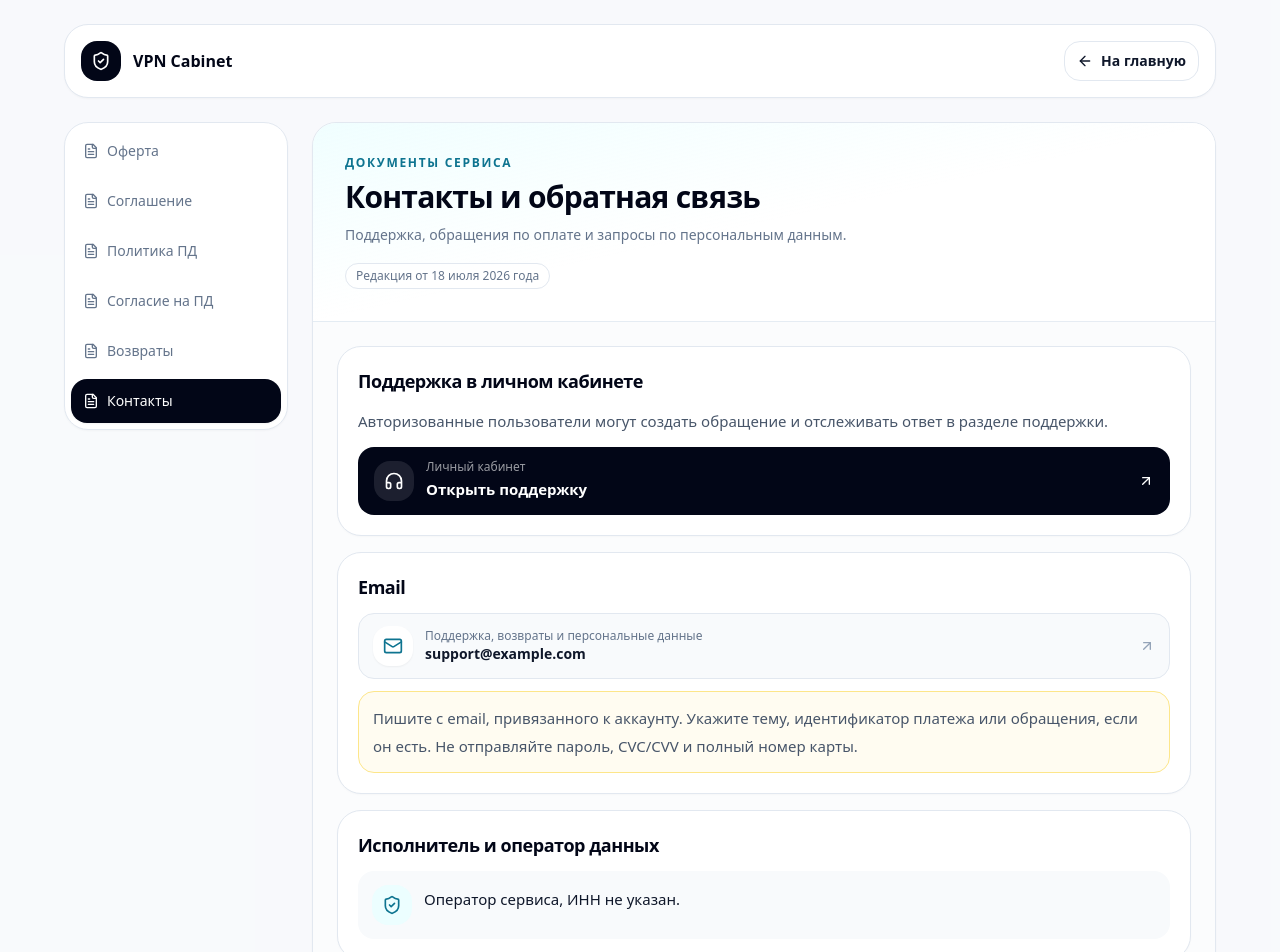
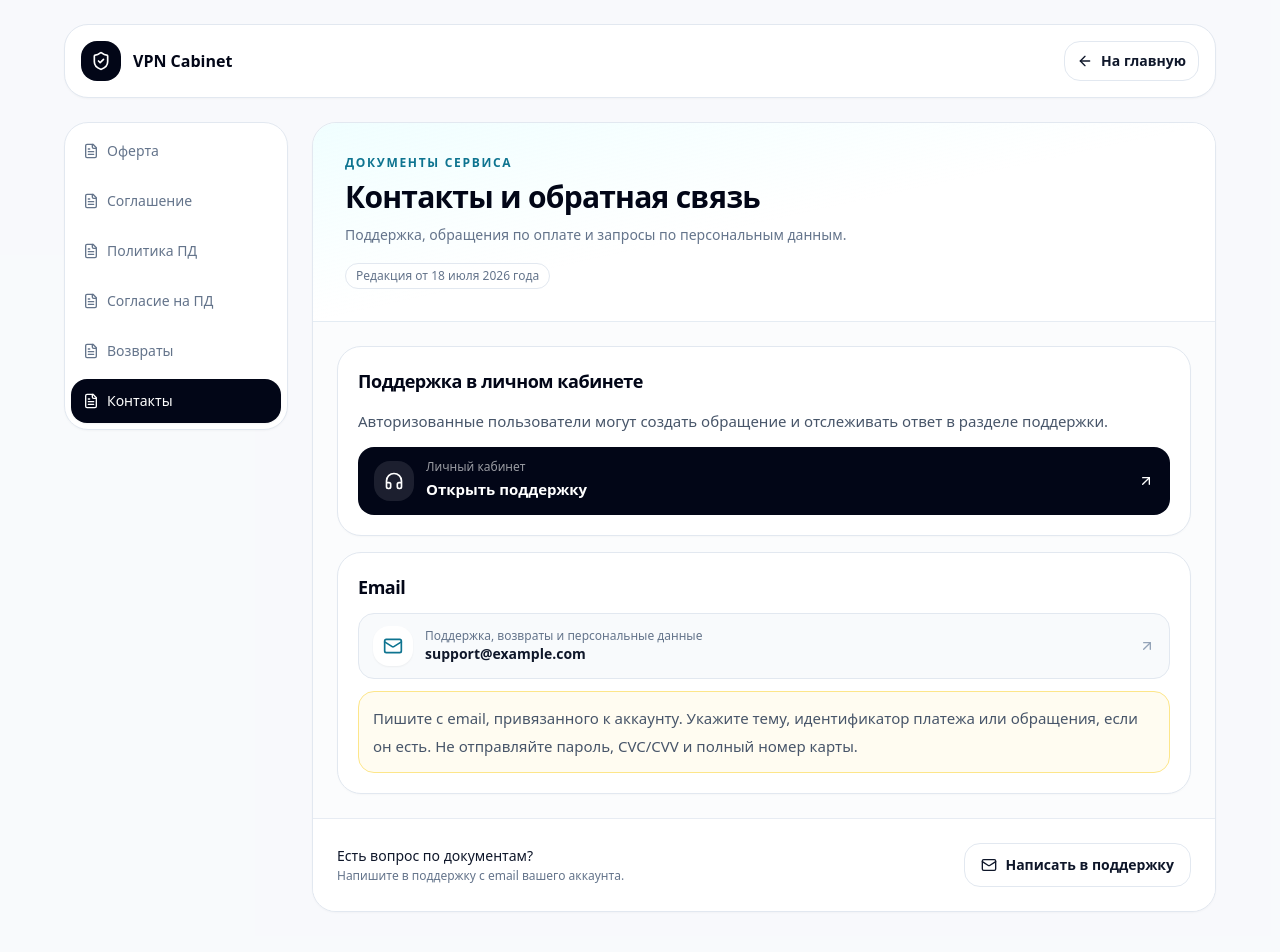
Before and after one commit to asdcrosh/cabinet_remna, a Next.js app: page /contacts in a window 1280 px wide. Shown: the top 952 px of the page. Built offline with nearby package versions, Linux system fonts and the light colour scheme.

Commit message:
refactor: comment out LegalSection components in consent, contacts, offer, privacy, refunds, and terms pages for future review

```diff
--- a/src/app/consent/page.tsx
+++ b/src/app/consent/page.tsx
@@ -24,9 +24,9 @@ export default function ConsentPage() {
       title="Согласие на обработку персональных данных"
       updatedAt={LEGAL_UPDATED_AT}
     >
-      <LegalSection title="1. Оператор и версия">
+      {/* <LegalSection title="1. Оператор и версия">
         <p>Согласие предоставляется оператору: {legal.operatorName}, ИНН {legal.taxId}{legal.address ? `, адрес: ${legal.address}` : ''}. Версия согласия: {PERSONAL_DATA_CONSENT_VERSION}.</p>
-      </LegalSection>
+      </LegalSection> */}
 
       <LegalSection title="2. Данные">
         <p>Пользователь даёт согласие на обработку email, имени, данных Telegram и Яндекс ID при использовании соответствующих способов входа, сведений об аккаунте, оплатах, тарифах, подписках, устройствах, обращениях, IP-адресе, user-agent и технических событиях.</p>
--- a/src/app/contacts/page.tsx
+++ b/src/app/contacts/page.tsx
@@ -77,7 +77,7 @@ export default function ContactsPage() {
         </LegalSection>
       )}
 
-      <LegalSection title="Исполнитель и оператор данных">
+      {/* <LegalSection title="Исполнитель и оператор данных">
         <div className="flex gap-3 rounded-2xl bg-slate-50 p-3.5 dark:bg-white/[0.035]">
           <span className="grid h-10 w-10 shrink-0 place-items-center rounded-2xl bg-cyan-50 text-cyan-700 dark:bg-cyan-400/10 dark:text-cyan-200">
             <ShieldCheck className="h-5 w-5" />
@@ -87,7 +87,7 @@ export default function ContactsPage() {
             {legal.address && <p className="mt-1 text-sm text-slate-500 dark:text-slate-400">Адрес: {legal.address}.</p>}
           </div>
         </div>
-      </LegalSection>
+      </LegalSection> */}
     </LegalPage>
   )
 }
--- a/src/app/offer/page.tsx
+++ b/src/app/offer/page.tsx
@@ -21,13 +21,13 @@ export default function OfferPage() {
       title="Публичная оферта"
       updatedAt={OFFER_UPDATED_AT}
     >
-      <LegalSection title="1. Статус документа">
+      {/* <LegalSection title="1. Статус документа">
         <p>
           Настоящий документ является публичной офертой {legal.operatorName}, ИНН {legal.taxId},
           адресованной физическим лицам. Версия оферты: {OFFER_VERSION}.
         </p>
         {legal.address && <p>Адрес исполнителя: {legal.address}.</p>}
-      </LegalSection>
+      </LegalSection> */}
 
       <LegalSection title="2. Предмет оферты">
         <p>
--- a/src/app/privacy/page.tsx
+++ b/src/app/privacy/page.tsx
@@ -26,7 +26,7 @@ export default function PrivacyPage() {
     >
       <LegalSection title="1. Общие положения">
         <p>Настоящая Политика разработана в соответствии с Федеральным законом № 152-ФЗ «О персональных данных» и применяется ко всем данным, которые обрабатываются при использовании сайта и личного кабинета {brandName}.</p>
-        <p>Версия Политики: {PRIVACY_POLICY_VERSION}. Оператором персональных данных является {legal.operatorName}, ИНН {legal.taxId}{legal.address ? `, адрес: ${legal.address}` : ''}.</p>
+        {/* <p>Версия Политики: {PRIVACY_POLICY_VERSION}. Оператором персональных данных является {legal.operatorName}, ИНН {legal.taxId}{legal.address ? `, адрес: ${legal.address}` : ''}.</p> */}
       </LegalSection>
 
       <LegalSection title="2. Категории субъектов и данных">
@@ -89,7 +89,7 @@ export default function PrivacyPage() {
 
       <LegalSection title="11. Изменение Политики и контакты">
         <p>Новая редакция публикуется на этой странице. При существенных изменениях оператор может запросить повторное подтверждение согласия.</p>
-        <p>{legal.operatorName}, ИНН {legal.taxId}{legal.address ? `, адрес: ${legal.address}` : ''}. Email по вопросам персональных данных и поддержки: <a className="text-brand-600 hover:underline" href={`mailto:${legal.supportEmail}`}>{legal.supportEmail}</a>.</p>
+        {/* <p>{legal.operatorName}, ИНН {legal.taxId}{legal.address ? `, адрес: ${legal.address}` : ''}. Email по вопросам персональных данных и поддержки: <a className="text-brand-600 hover:underline" href={`mailto:${legal.supportEmail}`}>{legal.supportEmail}</a>.</p> */}
       </LegalSection>
     </LegalPage>
   )
--- a/src/app/refunds/page.tsx
+++ b/src/app/refunds/page.tsx
@@ -32,12 +32,12 @@ export default function RefundsPage() {
         <LegalSection title="Срок и способ возврата">
           <p>После проверки решение сообщается по email. Одобренный возврат отправляется через исходный способ оплаты. Фактический срок зачисления зависит от платёжного провайдера и банка.</p>
         </LegalSection>
-        <LegalSection title="Исполнитель">
+        {/* <LegalSection title="Исполнитель">
           <p>
             {legal.operatorName}, ИНН {legal.taxId}.
             {legal.address && <> Адрес: {legal.address}.</>}
           </p>
-        </LegalSection>
+        </LegalSection> */}
     </LegalPage>
   )
 }
--- a/src/app/terms/page.tsx
+++ b/src/app/terms/page.tsx
@@ -151,13 +151,13 @@ export default function TermsPage() {
           </p>
         </LegalSection>
 
-        <LegalSection title="11. Исполнитель и контакты">
+        {/* <LegalSection title="11. Исполнитель и контакты">
           <p>{legal.operatorName}, ИНН {legal.taxId}.</p>
           <p>
             {legal.address && <>Адрес: {legal.address}. </>}
             Поддержка: <a className="text-brand-600 hover:underline" href={`mailto:${legal.supportEmail}`}>{legal.supportEmail}</a>.
           </p>
-        </LegalSection>
+        </LegalSection> */}
     </LegalPage>
   )
 }
```
